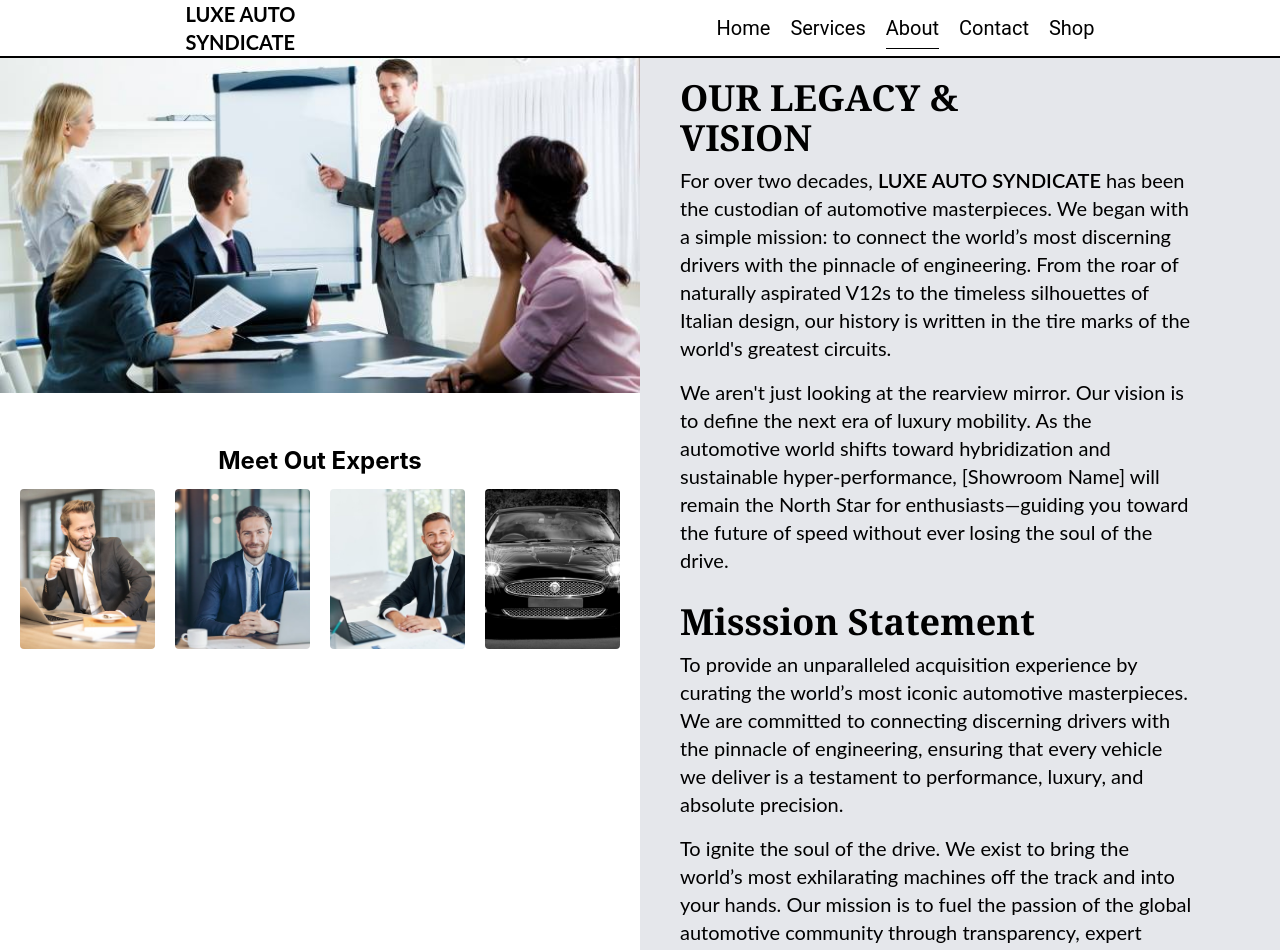
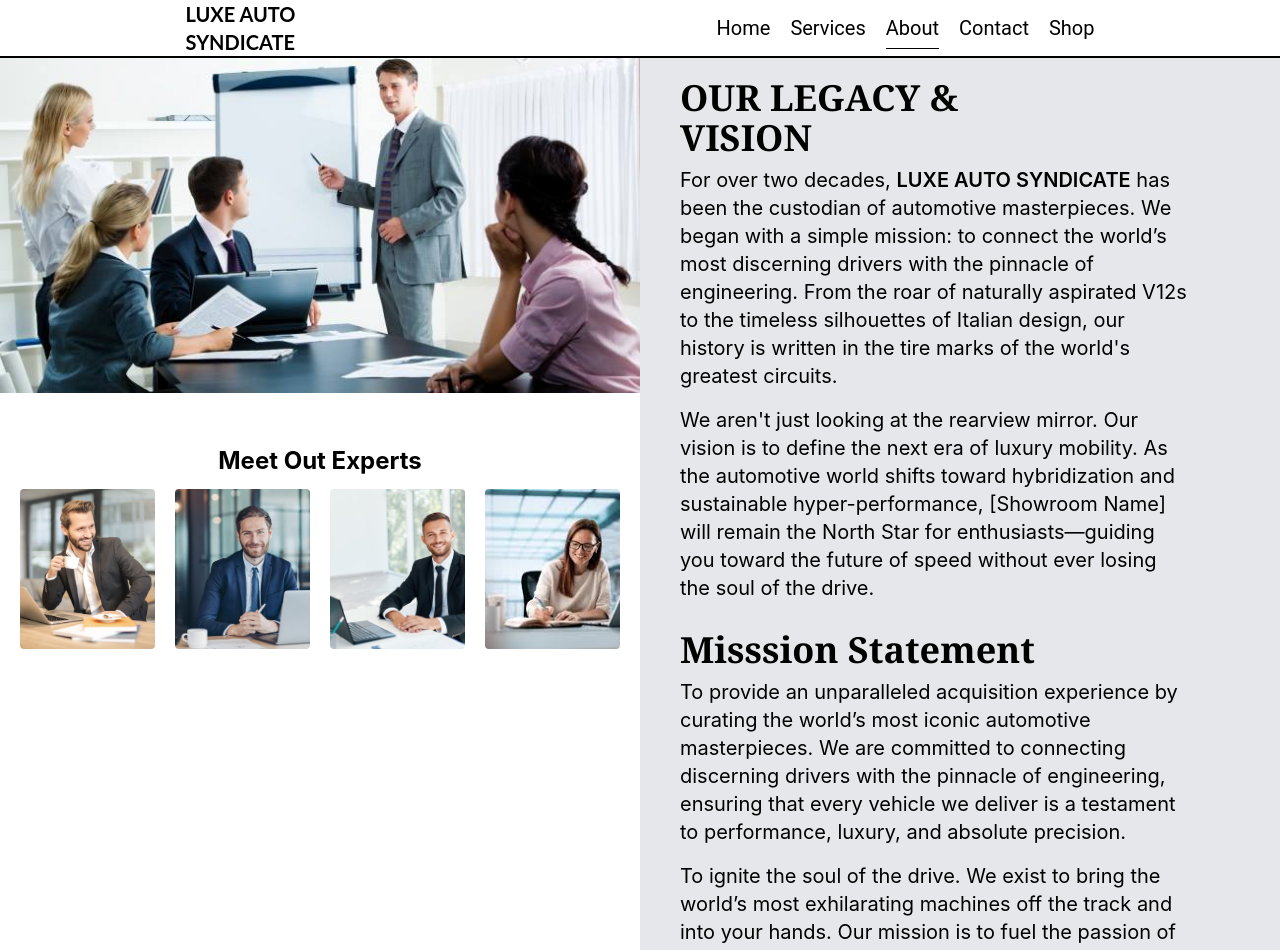
Before and after one commit to umairmairi891/Online-CarStore, a React (Vite) app: page /about in a window 1280 px wide. Shown: the top 950 px of the page. Built offline with nearby package versions, Linux system fonts and the light colour scheme.

Commit message:
enhance user experience

```diff
--- a/src/Products.jsx
+++ b/src/Products.jsx
@@ -4,6 +4,6 @@
         name:'Bugatti',
         model:'Bugatti',
         price:'1',
-        img:'/public/bugatti-w16-mistral-3840x2160-25227.jpg'
+        img:'/bugatti-w16-mistral-3840x2160-25227.jpg'
     }
 ]
--- a/src/Sections/About.jsx
+++ b/src/Sections/About.jsx
@@ -13,26 +13,25 @@ function About() {
     <section className='bg-white'>
      <div className="flex flex-col md:grid md:grid-cols-12  " >
       <div className="col-span-6" >
-        <img src="/public/Staff-Metting.jpeg" className='w-full opacity-60' alt="" data-aos='fade-up'/>
+        <img src="/Staff-Metting.jpeg" className='w-full opacity-60' alt="" data-aos='fade-up'/>
         <div className="p-5 text-center mt-5  lg:mt-5 ">
           <h2 className='font-bold text-2xl py-3'>Meet Out Experts</h2>
           <div className="grid grid-cols-1 lg:grid-cols-4 gap-5" >
-            <img src="/public/Recrutement-Marketing-Manager-scaled.jpg" className=' object-cover rounded w-full h-40' data-aos='fade-up' alt="" />
-            <img src="/public/GettyImages-1313239835-1.webp" className=' object-cover rounded w-full h-40' alt="" data-aos='fade-up' />
-            <img src="/public/Expert1.jfif" className=' object-cover rounded w-full h-40' alt="" data-aos='fade-up' />
-            <img src="/public/pexels-mikebirdy-93652.jpg" className=' object-cover rounded  w-full h-40' alt=""  data-aos='fade-up'/>
+            <img src="/Recrutement-Marketing-Manager-scaled.jpg" className=' object-cover rounded w-full h-40' data-aos='fade-up' alt="" />
+            <img src="/GettyImages-1313239835-1.webp" className=' object-cover rounded w-full h-40' alt="" data-aos='fade-up' />
+            <img src="/Expert1.jfif" className=' object-cover rounded w-full h-40' alt="" data-aos='fade-up' />
+            <img src="/Girl-expert.jfif" className=' object-cover rounded  w-full h-40' alt=""  data-aos='fade-up'/>
           </div>
         </div>
 
       </div>
       <div className="col-span-6 px-5 sm:px-5 lg:px-10 bg-gray-200" data-aos='fade-up'>
         <h2 className='font-bold font-serif text-2xl lg:text-4xl mt-5 max-w-80'>OUR LEGACY & VISION</h2>
-        <p className="text-xl font-[Lato] py-2 max-w-lg">For over two decades, <span className='font-semibold'>LUXE AUTO SYNDICATE</span> has been the custodian of automotive masterpieces. We began with a simple mission: to connect the world’s most discerning drivers with the pinnacle of engineering. From the roar of naturally aspirated V12s to the timeless silhouettes of Italian design, our history is written in the tire marks of the world's greatest circuits.</p>
-        <p className="text-xl font-[Lato]  py-2 max-w-lg">We aren't just looking at the rearview mirror. Our vision is to define the next era of luxury mobility. As the automotive world shifts toward hybridization and sustainable hyper-performance, [Showroom Name] will remain the North Star for enthusiasts—guiding you toward the future of speed without ever losing the soul of the drive.</p>
-        {/* <p className="text-xl font-[Lato] py-2 max-w-lg">Respecting the craft. Honoring the engineers. Preserving the icons. We have spent years mastering the art of the collection, ensuring that every vehicle we house is a worthy chapter in automotive history.?</p> */}
+        <p className="text-xl  py-2 max-w-lg">For over two decades, <span className='font-semibold'>LUXE AUTO SYNDICATE</span> has been the custodian of automotive masterpieces. We began with a simple mission: to connect the world’s most discerning drivers with the pinnacle of engineering. From the roar of naturally aspirated V12s to the timeless silhouettes of Italian design, our history is written in the tire marks of the world's greatest circuits.</p>
+        <p className="text-xl   py-2 max-w-lg">We aren't just looking at the rearview mirror. Our vision is to define the next era of luxury mobility. As the automotive world shifts toward hybridization and sustainable hyper-performance, [Showroom Name] will remain the North Star for enthusiasts—guiding you toward the future of speed without ever losing the soul of the drive.</p>
         <h2 className='font-bold font-serif text-4xl mt-5 '>Misssion Statement</h2>
-        <p className="text-xl font-[Lato] py-2 max-w-lg">To provide an unparalleled acquisition experience by curating the world’s most iconic automotive masterpieces. We are committed to connecting discerning drivers with the pinnacle of engineering, ensuring that every vehicle we deliver is a testament to performance, luxury, and absolute precision.</p>
-        <p className="text-xl font-[Lato] py-2 max-w-lg ">To ignite the soul of the drive. We exist to bring the world’s most exhilarating machines off the track and into your hands. Our mission is to fuel the passion of the global automotive community through transparency, expert knowledge, and an unwavering dedication to the art of the supercar.</p>
+        <p className="text-xl  py-2 max-w-lg">To provide an unparalleled acquisition experience by curating the world’s most iconic automotive masterpieces. We are committed to connecting discerning drivers with the pinnacle of engineering, ensuring that every vehicle we deliver is a testament to performance, luxury, and absolute precision.</p>
+        <p className="text-xl  py-2 max-w-lg ">To ignite the soul of the drive. We exist to bring the world’s most exhilarating machines off the track and into your hands. Our mission is to fuel the passion of the global automotive community through transparency, expert knowledge, and an unwavering dedication to the art of the supercar.</p>
       </div>
      </div>
     </section>
--- a/src/Sections/Home.jsx
+++ b/src/Sections/Home.jsx
@@ -2,7 +2,7 @@ import React, { useEffect } from 'react'
 import { ArrowRight } from 'lucide-react'
 import AOS from 'aos'
 import 'aos/dist/aos.css';
-
+import {Link} from 'react-router-dom'
 function Home() {
   useEffect(() => {
     AOS.init({
@@ -31,7 +31,10 @@ function Home() {
           <img src="/pexels-milan-masnikosa-3898301-5802053.jpg" alt='Hero Image' className='w-full h-full object-cover opacity-50 ' />
         </div>
         <h3 className='text-white relative font-[Itel] top-15 md:top-20 leading-10 left-15 md:left-40 max-w-2 text-start text-xl md:text-2xl font-bold'>EXPERIENCE AUTOMATIVE EXCELLENCE</h3>
+        <Link to='/shop'>
+
         <button className='bg-white relative cursor-pointer top-18 md:top-25 left-15 md:left-40 flex justify-around px-1 md:px-4 py-2 rounded font-bold font-serif hover:bg-black hover:text-white hover:duration-200'>Shop Now <span className='ml-1 md:ml-4'><ArrowRight className='w-6 h-6' /></span></button>
+        </Link>
       </section>
       <section className='bg-white w-full  ' data-aos='fade-up'>
         <div className="p-5 flex flex-col items-center " >
@@ -51,13 +54,15 @@ function Home() {
         <div className="p-5 px-5 md:px-30">
           <div className="flex flex-col-reverse md:flex-row justify-center gap-10 ">
             <div className="">
-              <img src='/bugatti-w16-mistral-3840x2160-25227.jpg' alt="" className='w-full h-100 opacity-70 rounded' />
+              <img src='/bugatti-w16-mistral-3840x2160-25227.jpg' alt="" className='w-full h-full sm:h-100 opacity-70 rounded' />
             </div>
             <div className="">
               <h2 className='text-3xl font-black font-serif py-3 border-b-2'>Our Approach</h2>
-              <p className="max-w-100 sm:max-w-200 md:max-w-200 lg:max-w-100 text-xl py-3 font-[Itel]">At <span className='font-semibold'>LUXE AUTO SYNDICATE</span>, we don’t just move metal; we curate automotive masterpieces. Our approach is built on the philosophy that buying a supercar should be as exhilarating as driving one.
+              <p className="max-w-100 sm:max-w-200 md:max-w-200 lg:max-w-100 text-xl py-3 ">At <span className='font-semibold'>LUXE AUTO SYNDICATE</span>, we don’t just move metal; we curate automotive masterpieces. Our approach is built on the philosophy that buying a supercar should be as exhilarating as driving one.
               Curated Excellence: We hand-pick every vehicle in our inventory, ensuring they meet rigorous standards of performance, provenance, and aesthetic perfection.</p>
+              <Link to='/about'>
               <button className='bg-black px-2 py-2 text-lg font-[Roboto] text-white mt-5 rounded cursor-pointer  hover:bg-gray-500'>Learn More...</button>
+              </Link>
             </div>
           </div>
         </div>
--- a/src/Sections/Shop.jsx
+++ b/src/Sections/Shop.jsx
@@ -48,7 +48,7 @@ function Shop() {
       <div className="">
         <div className="flex flex-col md:flex-row justify-around space-y-5 md:space-y-0 items-center mt-5">
           <div className="flex justify-around ">
-            <button onClick={() => setIsOpen(!isopen)} className='flex justify-between items-center w-40 font-[Itel] bg-black text-emerald-50 px-4 py-1 rounded cursor-pointer text-lg '>Add New Car <span><Plus /></span></button>
+            <button onClick={() => setIsOpen(!isopen)} className='flex justify-between items-center w-40 font-[Itel] bg-black text-emerald-50 px-4 py-1 rounded cursor-pointer text-sm md:text-lg '>Add New Car <span><Plus /></span></button>
           </div>
           <div className="">
             <input type="text" className='border px-4 rounded-xl py-2' name="" id="" placeholder='Search' />
```
Also changed, not shown: public/Girl-expert.jfif (added).
